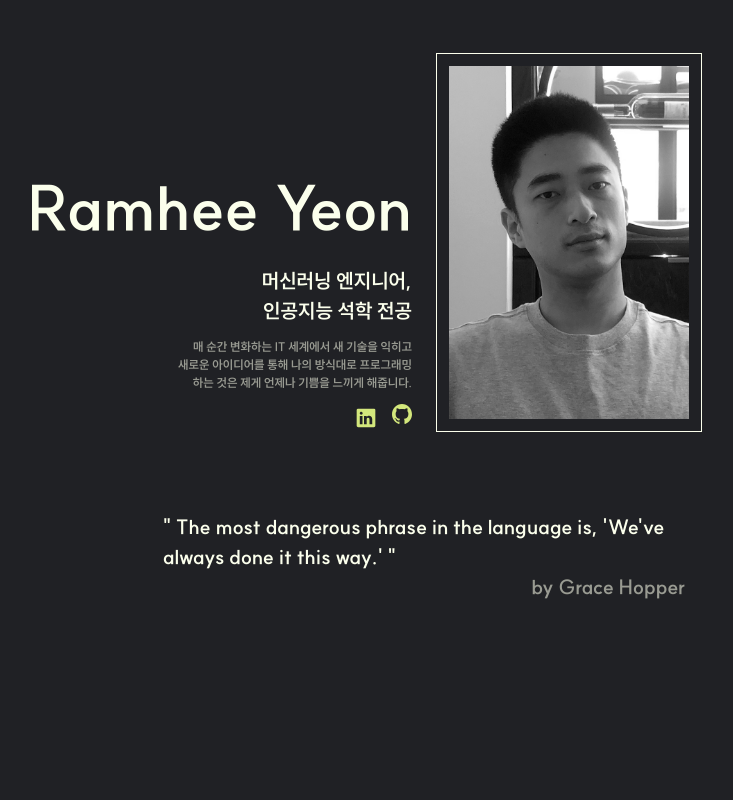
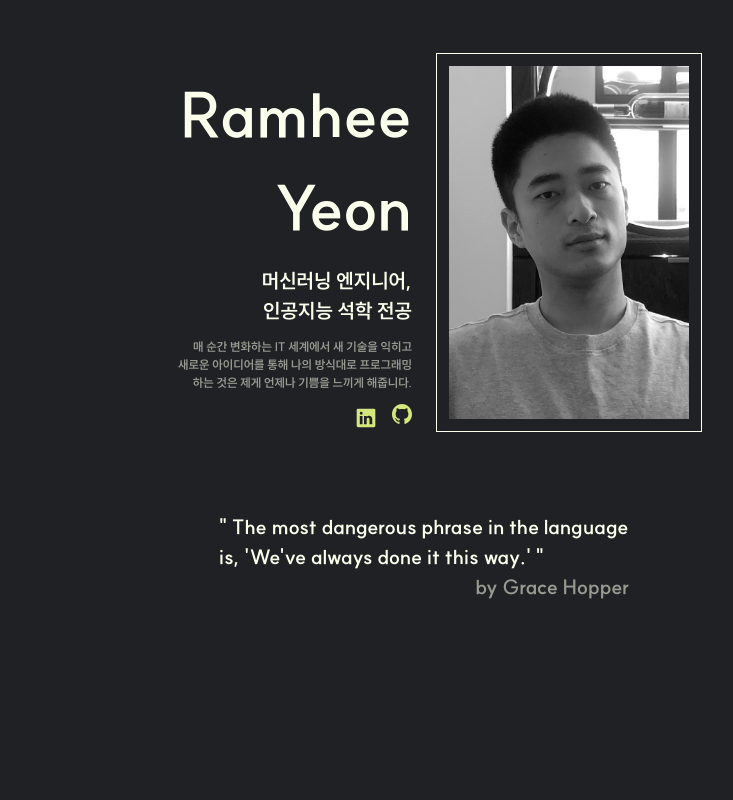
Before and after one commit to ramieeee/portfolio_2.0, a Next.js app: page / in a window 1280 px wide. Shown: the top 800 px of the page, without its empty margins (216-949 px from the left). Built offline with nearby package versions, Linux system fonts and the light colour scheme.

Commit message:
Fix template padding

```diff
--- a/components/Template.tsx
+++ b/components/Template.tsx
@@ -12,7 +12,9 @@ export default function Template({
   className,
 }: TemplateProps) {
   return (
-    <div className={`w-full max-w-4xl py-28 ${className}`}>
+    <div
+      className={`w-full max-w-4xl py-28 ${className} px-4 sm:px-12 md:px-16 lg:px-20 xl:px-24`}
+    >
       {subtitle && (
         <div
           className={`flex
@@ -20,6 +22,7 @@ export default function Template({
             text-size-screenTitle
             font-suitBold
             text-color-main
+            w-full
             `}
         >
           {subtitle}
```
